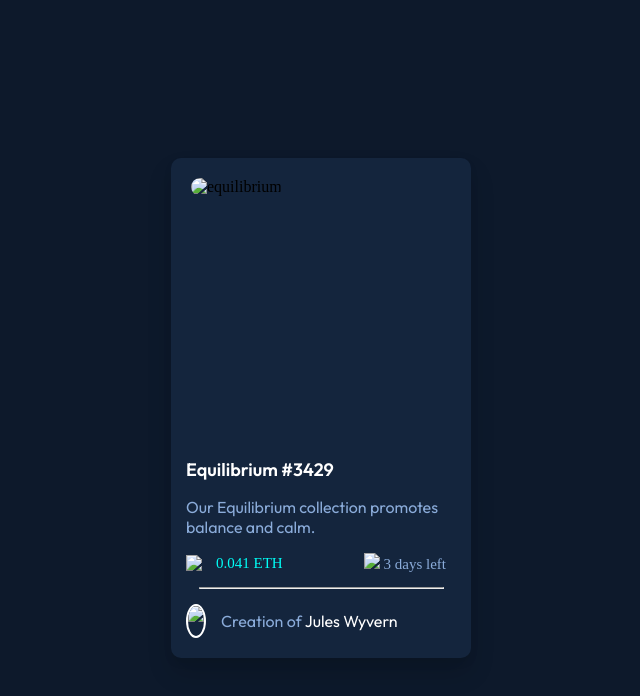
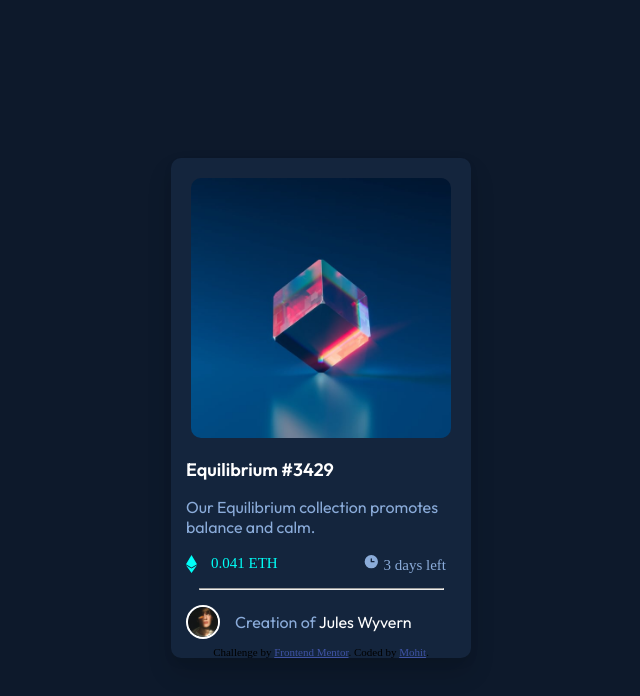
Before and after one commit to mister-mohit/NFT-card, a plain HTML site: page index.html in a window 1280 px wide. Shown: the whole page, without its empty margins (319-959 px from the left). Drawn offline with Linux system fonts and the light colour scheme.

Commit message:
Update index.html

```diff
--- a/index.html
+++ b/index.html
@@ -10,28 +10,31 @@
 <body>
   <div class="container">
     <div class="image-container">
-      <img src="./images/image-equilibrium.jpg" alt="equilibrium">
+      <img src="./image-equilibrium.jpg" alt="equilibrium">
     </div>
     <div class="content">
       <div class="overall">
         <h1>Equilibrium #3429</h1>
         <p> Our Equilibrium collection promotes balance and calm.</p>
         <div class="points">
-          <img src="./images/icon-ethereum.svg">
+          <img src="./icon-ethereum.svg" alt="ethereum logo">
           <span>0.041 ETH</span>
           <div class="time">
-            <img src="./images/icon-clock.svg">
+            <img src="./icon-clock.svg" alt="clock Logo">
             <span><span>3 days left</span></span>
           </div>
         </div>
         </div>
         <hr/ style="width:90%; color:hsla(215, 51%, 70%);">
         <div class="profile">
-          <img src="./images/image-avatar.png">
+          <img src="./image-avatar.png" alt="profile avatar">
           <span>Creation of <span style="color:hsla(0, 0%, 100%);">Jules Wyvern</span></span>
         </div>
     </div>
-  </div>
+    <div class="attribution">
+      Challenge by <a href="https://www.frontendmentor.io?ref=challenge" target="_blank">Frontend Mentor</a>.
+      Coded by <a href="github.com/mister-mohit">Mohit</a>.
+    </div>
   </div>
 </body>
 </html>
```
